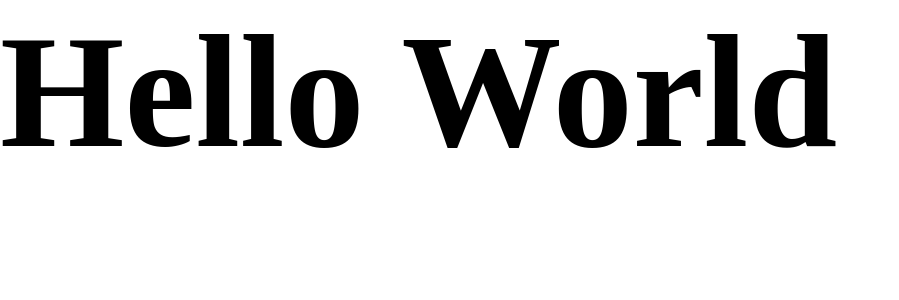
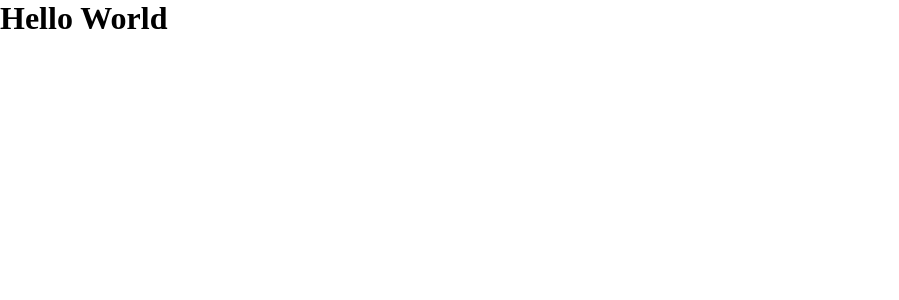
Before and after one commit to Arthur-art/reactjs-ignite-rocketseat-trilha-2021, a React app in the folder 01-github-explorer/: page / in a window 1280 px wide. Shown: the top 300 px of the page, without its empty margins (0-899 px from the left). Built offline with nearby package versions, Linux system fonts and the light colour scheme.

Commit message:
instalando mais um loader que é o sass-loader. Com ele, o WebPack conseguirá reconhecer arquivos de estilos que usam o pré-processador SASS

```diff
--- a/01-github-explorer/package.json
+++ b/01-github-explorer/package.json
@@ -20,6 +20,8 @@
     "cross-env": "^7.0.3",
     "css-loader": "^5.2.6",
     "html-webpack-plugin": "^5.3.2",
+    "sass": "^1.35.2",
+    "sass-loader": "^12.1.0",
     "style-loader": "^3.0.0",
     "webpack": "^5.44.0",
     "webpack-cli": "^4.7.2",
--- a/01-github-explorer/src/components/App/index.jsx
+++ b/01-github-explorer/src/components/App/index.jsx
@@ -1,5 +1,5 @@
 import React from "react"
-import "./style.css"
+import "./style.scss"
 
 export const App = () => {
     return (
--- a/01-github-explorer/src/components/App/style.css
+++ b/01-github-explorer/src/components/App/style.scss
@@ -5,5 +5,5 @@
 }
 
 h1{
-    font-size: 10rem;
+    font-size: 2rem;
 }
--- a/01-github-explorer/webpack.config.js
+++ b/01-github-explorer/webpack.config.js
@@ -30,9 +30,9 @@ module.exports = {
                 use: 'babel-loader'
             },
             {
-                test: /\.css$/,
+                test: /\.scss$/,
                 exclude: /node_modules/,
-                use: ['style-loader', 'css-loader']
+                use: ['style-loader', 'css-loader', 'sass-loader']
             }
         ]
     }
```
Also changed, not shown: 2 other files (tests, documents, lock files or other folders).
